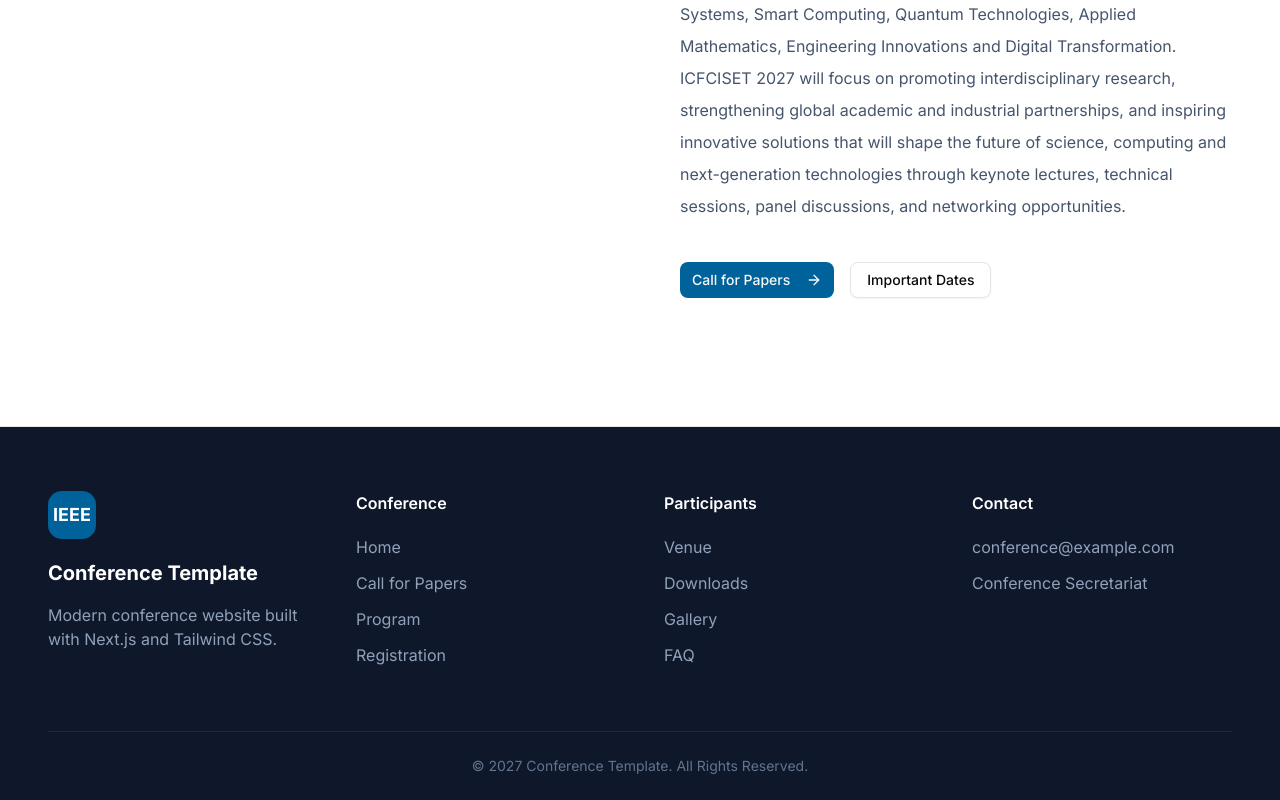
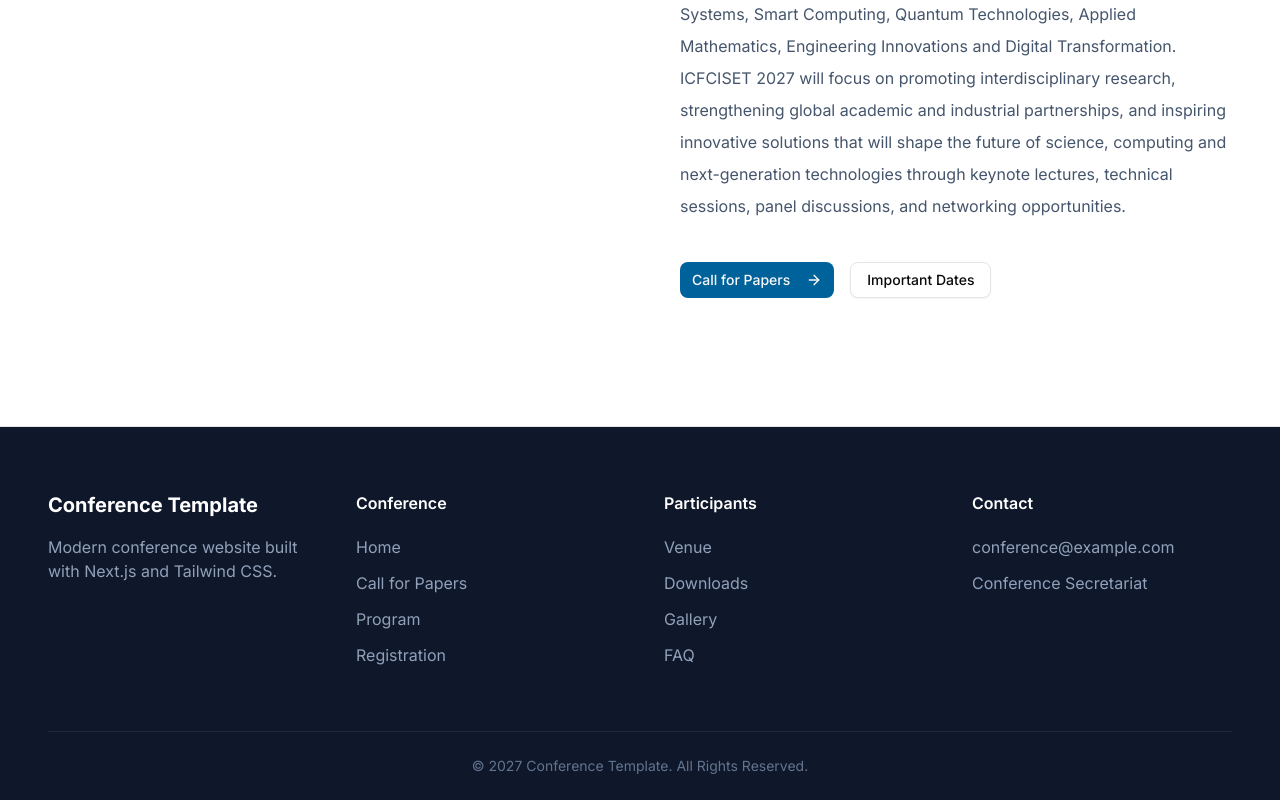
Before and after one commit to abhiseksharma/ICFCINT, a Next.js app: page / in a window 1280 px wide. Shown: the part 3812-4612 px from the top of the page. Built offline with nearby package versions, Linux system fonts and the light colour scheme.

Commit message:
Deplyment based corrections 3

```diff
--- a/components/layout/footer.tsx
+++ b/components/layout/footer.tsx
@@ -14,9 +14,9 @@ export default function Footer() {
 
           <div>
 
-            <div className="mb-5 flex h-12 w-12 items-center justify-center rounded-xl bg-[#00629B] text-lg font-bold">
+            {/* <div className="mb-5 flex h-12 w-12 items-center justify-center rounded-xl bg-[#00629B] text-lg font-bold">
               IEEE
-            </div>
+            </div> */}
 
             <h3 className="text-xl font-bold">
               Conference Template
```
Also changed, not shown: public/images/Old/conference-logo.jpg (renamed from public/images/conference-logo.jpg).
